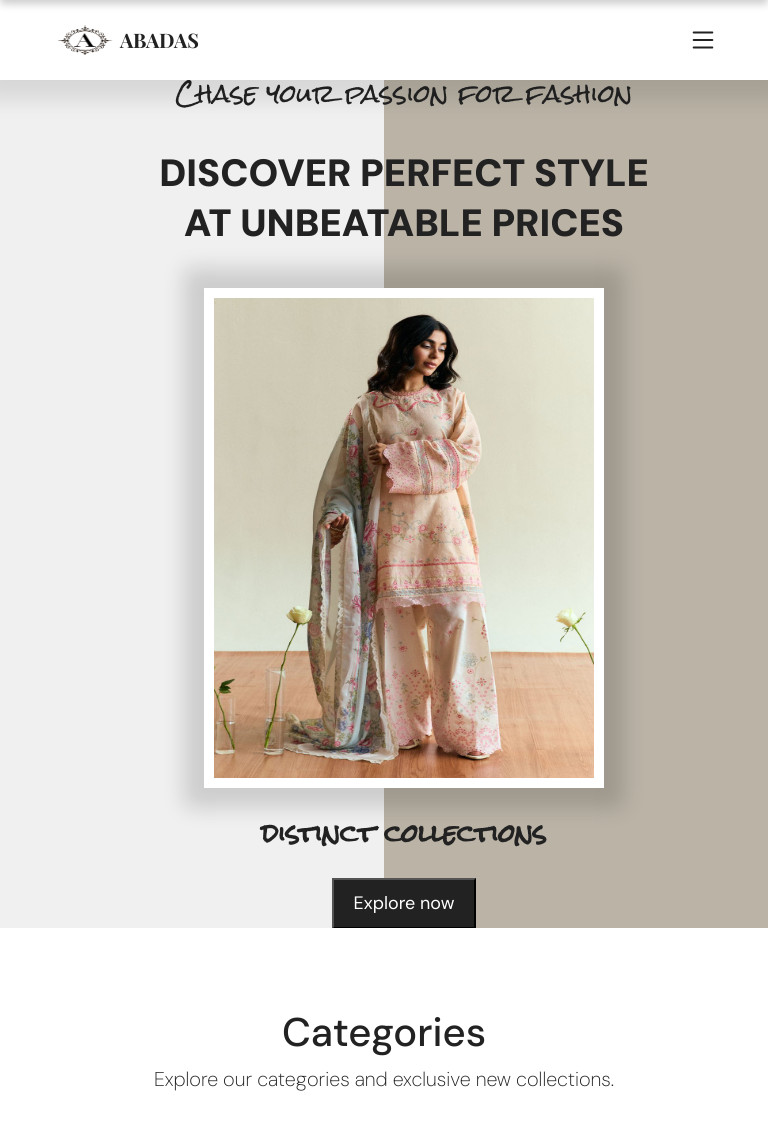
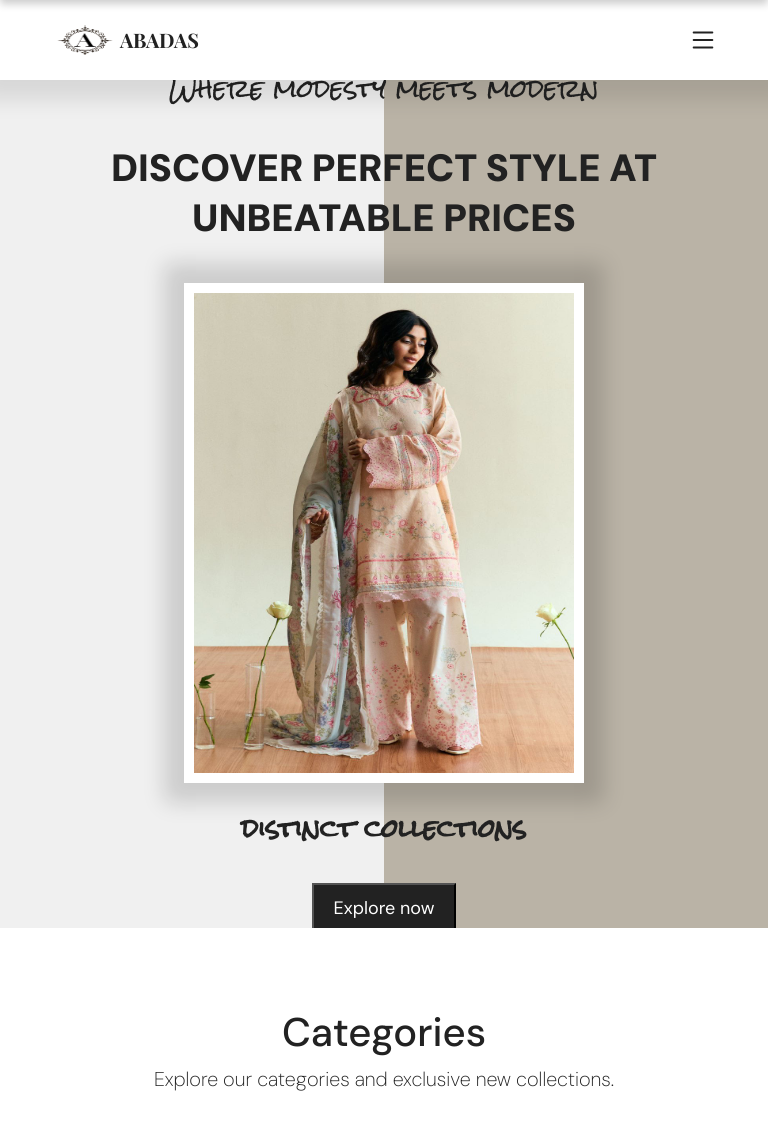
Before and after one commit to abadas-australia/Abadas, a Django app: page / in a window 768 px wide. Shown: the top 1127 px of the page. Run offline with Django 5.2, Linux system fonts and the light colour scheme; data that the repository does not hold is empty; some libraries are stand-ins or nearby versions; some web fonts are replaced.

Commit message:
feedback-1

```diff
--- a/static/assets/css/responsive.css
+++ b/static/assets/css/responsive.css
@@ -520,12 +520,29 @@ header nav .nav-menu-bar a svg:hover{
     background: linear-gradient(to right, #f0f0f0 50%, #bab3a6 50%);
 }
 
+.home .banner .banner-info{
+    width: 100%;
+    display: flex;
+    flex-direction: column;
+    justify-content: center;
+    align-items: center;
+    padding: 0;
+}
+
+.banner .banner-info h1{
+    padding: 0 50px;
+}
+
 .banner .banner-image, .banner .banner-image-info{
     display: none;
 }
 
 .banner .banner-image-tab, .banner .banner-image-info-tab{
     display: block;
+}
+
+.banner .banner-info br{
+    display: none;
 }
 
 .banner .banner-image-info-tab{
@@ -542,9 +559,6 @@ header nav .nav-menu-bar a svg:hover{
 
 .banner .banner-image-info-tab h1{
     margin: 20px;
-}
-
-.banner .banner-image-info-tab h1{
     text-transform: lowercase;
     font-size: 24px;
     font-weight: 700;
--- a/static/assets/css/style.css
+++ b/static/assets/css/style.css
@@ -684,7 +684,7 @@ nav .nav-menu-icon{
 
 .banner {
     display: flex;
-    justify-content: space-between;
+    /* justify-content: space-between; */
     align-items: center;
     position: absolute;
     width: 100%;
@@ -693,7 +693,7 @@ nav .nav-menu-icon{
     z-index: 1;
     transition: opacity 1s ease-in-out;
     transition: opacity 1s ease-in-out;
-    background: linear-gradient(to right, #f0f0f0 62%, #bab3a6 38%);
+    background: linear-gradient(to right, #f0f0f0 50%, #bab3a6 50%);
 }
 
 .banner.active {
@@ -729,7 +729,13 @@ nav .nav-menu-icon{
 }
 
 .banner-info {
+    width: calc(100% / 3);
+    height: 100%;
     padding-left: 40px;
+    display: flex;
+    flex-direction: column;
+    justify-content: center;
+    align-items: flex-start;
 }
 
 .banner-info h1 {
@@ -752,18 +758,28 @@ nav .nav-menu-icon{
 
 .banner-image{
     width: calc(100% / 3);
-    max-width: max-content;
+    height: 100%;
+    /* max-width: max-content; */
+    display: flex;
+    flex-direction: column;
+    justify-content: center;
+    align-items: center;
 }
 
 .banner-image img {
     width: 100%;
-    margin: 20px;
-    transform: rotate(5deg);
+    /* transform: rotate(5deg); */
     border: 10px solid #fff;
     box-shadow: 0 0 20px 20px rgba(0, 0, 0, 0.15);
 }
 
 .banner-image-info{
+    width: calc(100% / 3);
+    height: 100%;
+    display: flex;
+    flex-direction: column;
+    justify-content: center;
+    align-items: flex-end;
     padding: 50px;
 }
 
--- a/templates/index.html
+++ b/templates/index.html
@@ -7,7 +7,7 @@
         <div class="home">
             <div class="banner active">
                 <div class="banner-info">
-                    <h2>Chase your passion for fashion</h2>
+                    <h2>Where modesty meets modern</h2>
                     <h1>Discover Perfect Style<br> at Unbeatable Prices</h1>
 
                     <div class="banner-image-tab">
@@ -19,7 +19,6 @@
 
                     <a href="#category" class="banner-explore"><button>Explore now</button></a>
                 </div>
-
                 <div class="banner-image">
                     <img src="{% static '/images/banner-1.JPG' %}" alt="">
                 </div>
@@ -29,7 +28,7 @@
             </div>
             <div class="banner">
                 <div class="banner-info">
-                    <h2>Chase your passion for fashion</h2>
+                    <h2>Where modesty meets modern</h2>
                     <h1>Stay Ahead of the Trends<br>with Our New Collections</h1>
 
                     <div class="banner-image-tab">
@@ -51,7 +50,7 @@
             </div>
             <div class="banner">
                 <div class="banner-info">
-                    <h2>Chase your passion for fashion</h2>
+                    <h2>Where modesty meets modern</h2>
                     <h1>Elevate Your Wardrobe<br> with Trendy New trending</h1>
 
                     <div class="banner-image-tab">
```
Also changed, not shown: static/images/banner-2.JPG.
